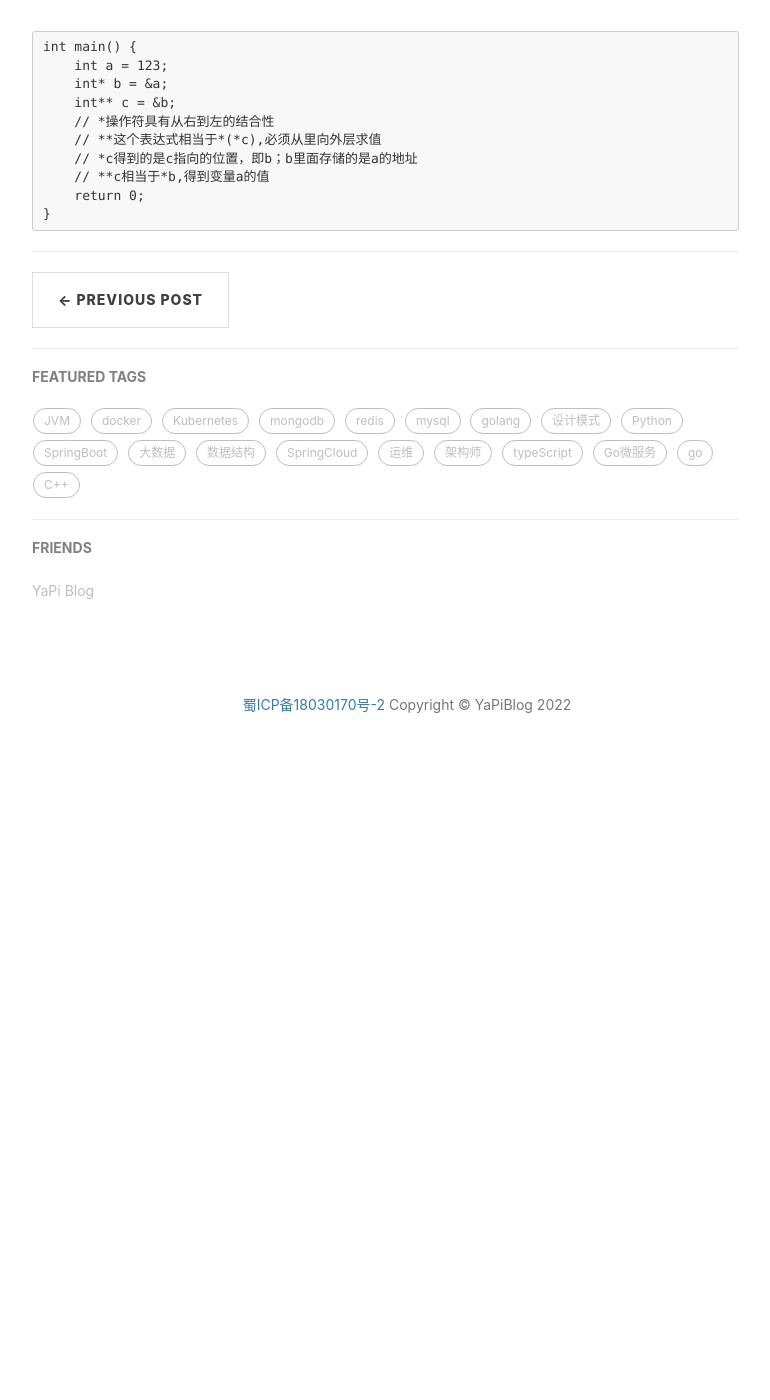
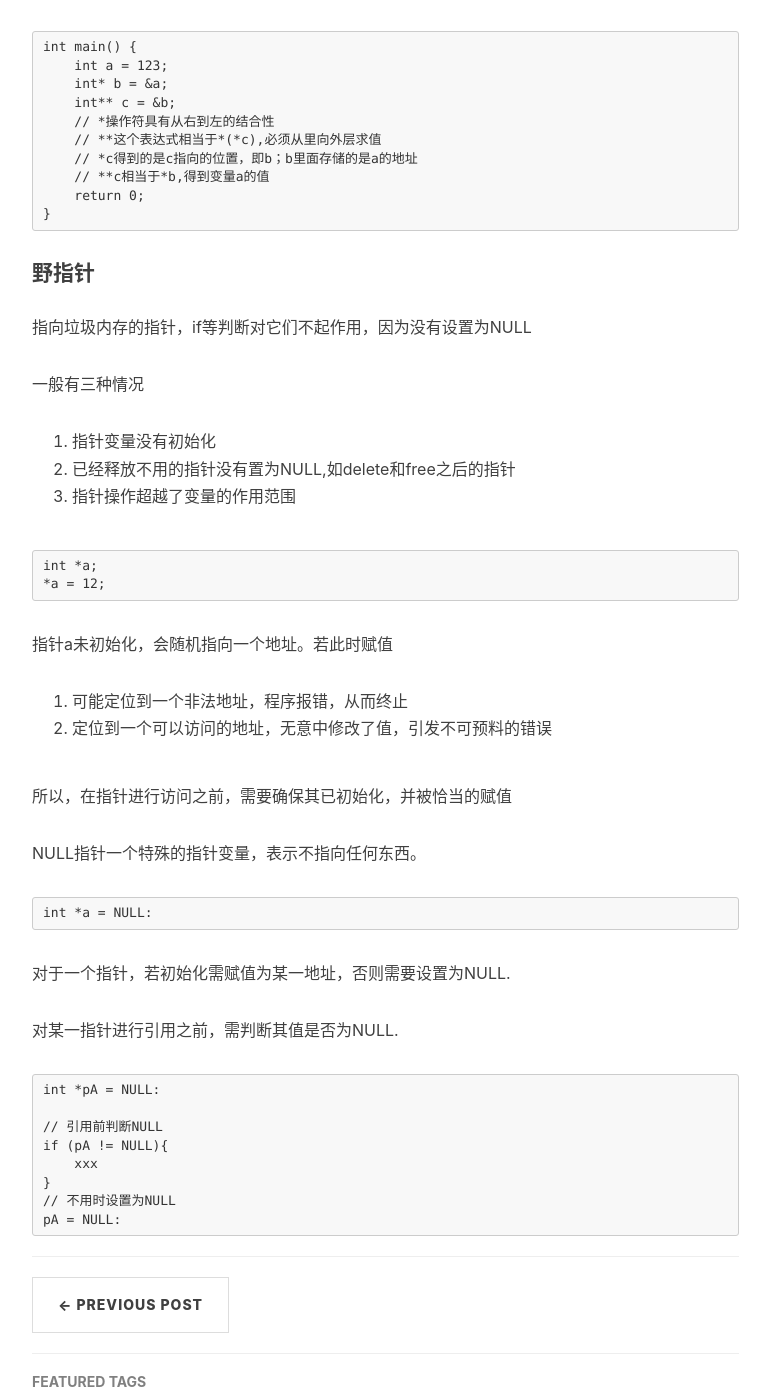
Before and after one commit to scncyangping/scncyangping.github.io, a Jekyll site: the page built from _posts/C++/2022-01-18-c++03.markdown, in a window 1280 px wide and 1400 px high, scrolled down 2682 px. Shown: the whole window, without its empty margins (233-1003 px from the left). Built offline with Jekyll 4.4.1, drawn with Linux system fonts in a browser that asks for light colours; nearby versions of some CDN libraries; comment, search, counter and statistics services are not loaded; before the commit the page ends 3464 px from its top, so only the background shows below that.

Commit message:
野指针

````diff
--- a/_posts/C++/2022-01-18-c++03.markdown
+++ b/_posts/C++/2022-01-18-c++03.markdown
@@ -130,3 +130,46 @@ int main() {
     return 0;
 }
 ```
+
+#### 野指针
+指向垃圾内存的指针，if等判断对它们不起作用，因为没有设置为NULL
+
+一般有三种情况
+
+1. 指针变量没有初始化
+2. 已经释放不用的指针没有置为NULL,如delete和free之后的指针
+3. 指针操作超越了变量的作用范围
+
+
+```text
+int *a;
+*a = 12;
+```
+
+指针a未初始化，会随机指向一个地址。若此时赋值
+1. 可能定位到一个非法地址，程序报错，从而终止
+2. 定位到一个可以访问的地址，无意中修改了值，引发不可预料的错误
+
+所以，在指针进行访问之前，需要确保其已初始化，并被恰当的赋值
+
+
+NULL指针一个特殊的指针变量，表示不指向任何东西。
+
+```text
+int *a = NULL:
+```
+
+对于一个指针，若初始化需赋值为某一地址，否则需要设置为NULL.
+
+对某一指针进行引用之前，需判断其值是否为NULL.
+
+```text
+int *pA = NULL:
+
+// 引用前判断NULL
+if (pA != NULL){
+    xxx
+}
+// 不用时设置为NULL
+pA = NULL:
+```
````
